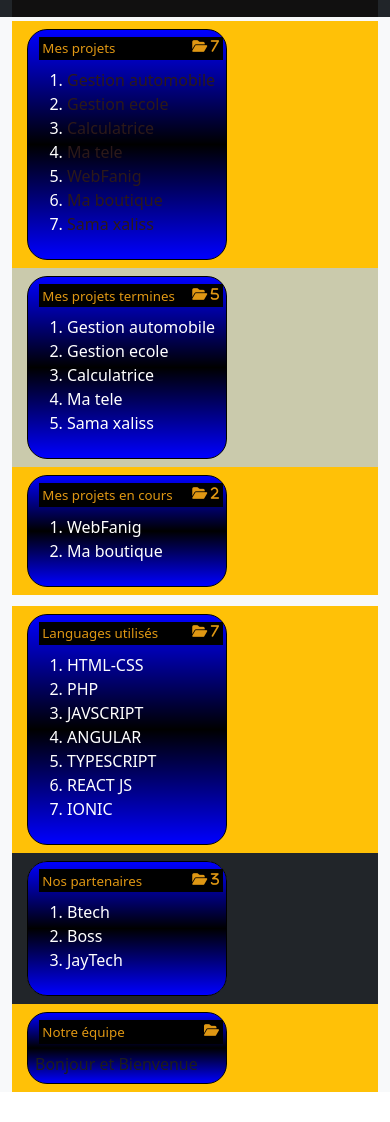
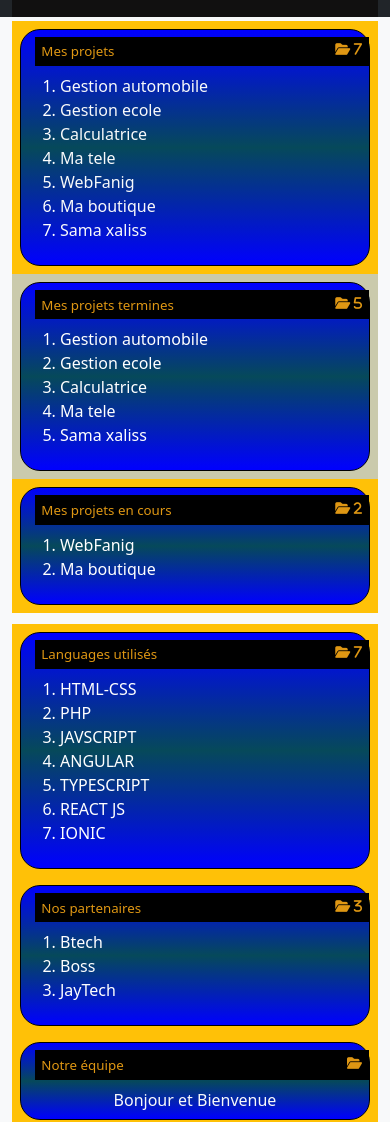
Before and after one commit to BAKHOUM21/My-Dashboard, a plain HTML site: page src/statistiques.html in a window 390 px wide. Shown: the part 570-1692 px from the top of the page. Before the commit the page ends 1666 px from the top, so only its background shows below. Drawn offline with nearby package versions, Linux system fonts and the light colour scheme.

Commit message:
last push

```diff
--- a/assets/css/index.css
+++ b/assets/css/index.css
@@ -61,15 +61,15 @@ h6{
         display: block;
     }
     .card{
-        margin-left: 2%;
-        width: 200px;
+        margin:auto;
+        width: 100%;
         color:rgb(29, 29, 28);
         display:flex;
         border-radius: 20px;
         padding: 2%;
         border: 1px solid black;
         display: flex;
-        background-image: linear-gradient(blue,black,blue)
+        background-image: linear-gradient(blue,rgb(6, 73, 90),blue)
     }
     .row2{
         margin-top: 3%;
--- a/assets/css/nav.css
+++ b/assets/css/nav.css
@@ -29,7 +29,7 @@
 
   ol li .projets {
     text-decoration: none;
-    color: rgba(27, 27, 25, 0.411);
+    color: rgba(247, 247, 241, 0.411);
   }
 
   .sidenav a {
--- a/src/statistiques.html
+++ b/src/statistiques.html
@@ -49,14 +49,14 @@
                                                 7</i></h6>
                                     </card-header>
                                     <card-body>
-                                        <ol>
-                                            <li><a href="https://blocv.xyz" class="projets">Gestion automobile</a></li>
-                                            <li><a href="http://localhost/Mes%20r%C3%A9alisations/Mon-ecole/" class="projets">Gestion ecole</a></li>
-                                            <li><a href="https://calculatrice.blocv.xyz" class="projets">Calculatrice</a></li>
-                                            <li><a href="http://localhost/Ma%20tele/" class="projets">Ma tele</a></li>
-                                            <li><a href="#" class="projets">WebFanig</a></li>
-                                            <li><a href="https://jaytech.blocv.xyz" class="projets">Ma boutique</a></li>
-                                            <li><a href="https://mobile.blocv.xyz" class="projets">Sama xaliss</a></li>
+                                        <ol class="text-light">
+                                            <li><a href="https://blocv.xyz" class="projets text-light">Gestion automobile</a></li>
+                                            <li><a href="http://localhost/Mes%20r%C3%A9alisations/Mon-ecole/" class="projets text-light">Gestion ecole</a></li>
+                                            <li><a href="https://calculatrice.blocv.xyz" class="projets text-light">Calculatrice</a></li>
+                                            <li><a href="http://localhost/Ma%20tele/" class="projets text-light">Ma tele</a></li>
+                                            <li><a href="#" class="projets text-light">WebFanig</a></li>
+                                            <li><a href="https://jaytech.blocv.xyz" class="projets text-light">Ma boutique</a></li>
+                                            <li><a href="https://mobile.blocv.xyz" class="projets text-light">Sama xaliss</a></li>
                                         </ol>
                                     </card-body>
                                 </card>
@@ -117,7 +117,7 @@
                                     </card-body>
                                 </card>
                             </div>
-                            <div class="col bg-dark p-2 ml-1">
+                            <div class="col bg-warning p-2 ml-1">
                                 <card class="card pl-3">
                                     <card-header>
                                         <h6>Nos partenaires <i
@@ -134,12 +134,12 @@
                                 </card>
                             </div>
                             <div class="col bg-warning p-2 ml-1">
-                                <card class="card pl-3">
+                                <card class="card pl-3 text-light">
                                     <card-header>
                                         <h6>Notre équipe <i
                                                 class="fa-solid fa-folder-open float-end"></i></h6>
                                     </card-header>
-                                    <card-body>
+                                    <card-body class="text-center">
                                         Bonjour et Bienvenue
                                     </card-body>
                                 </card>
```
Also changed, not shown: index.html (+8 -8 lines).
